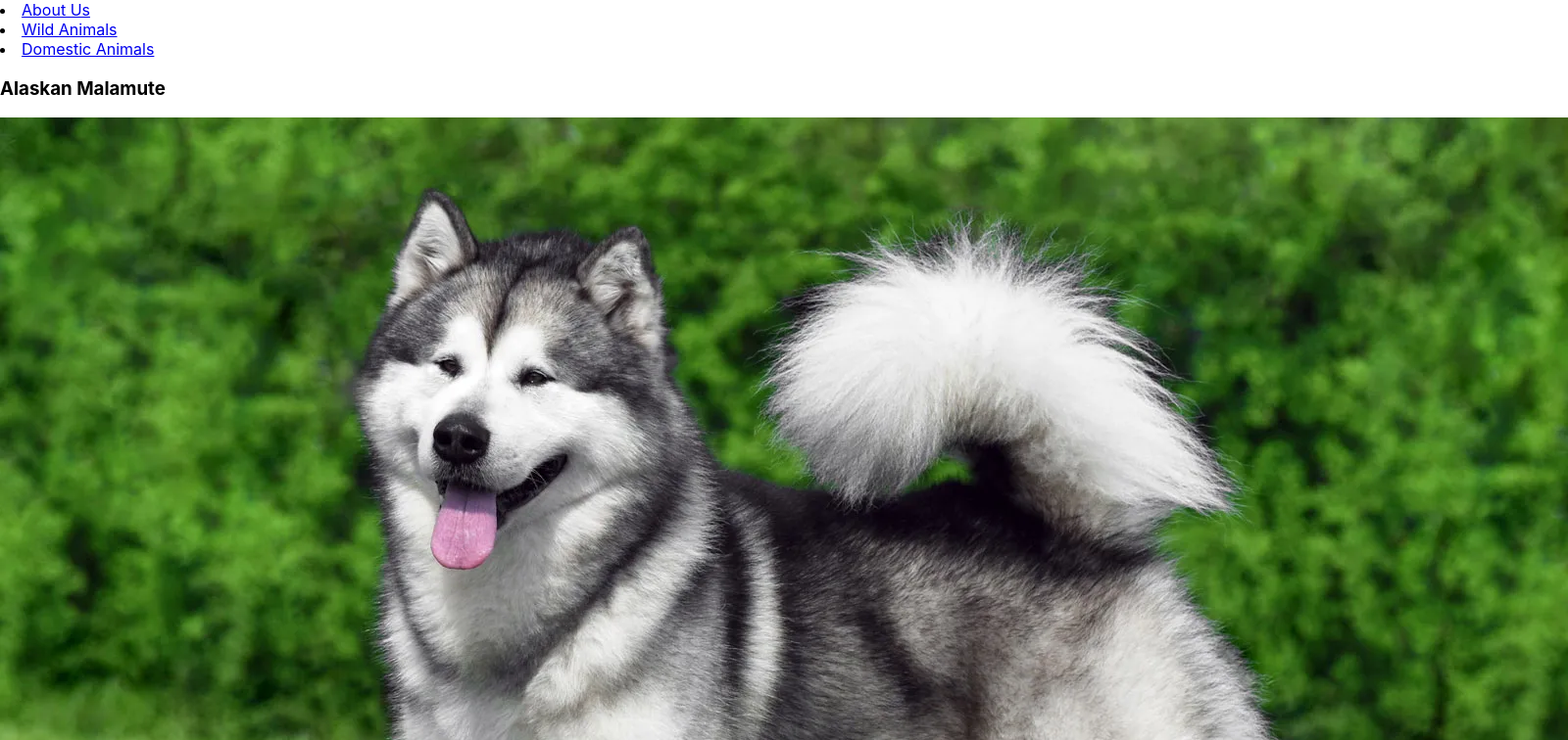
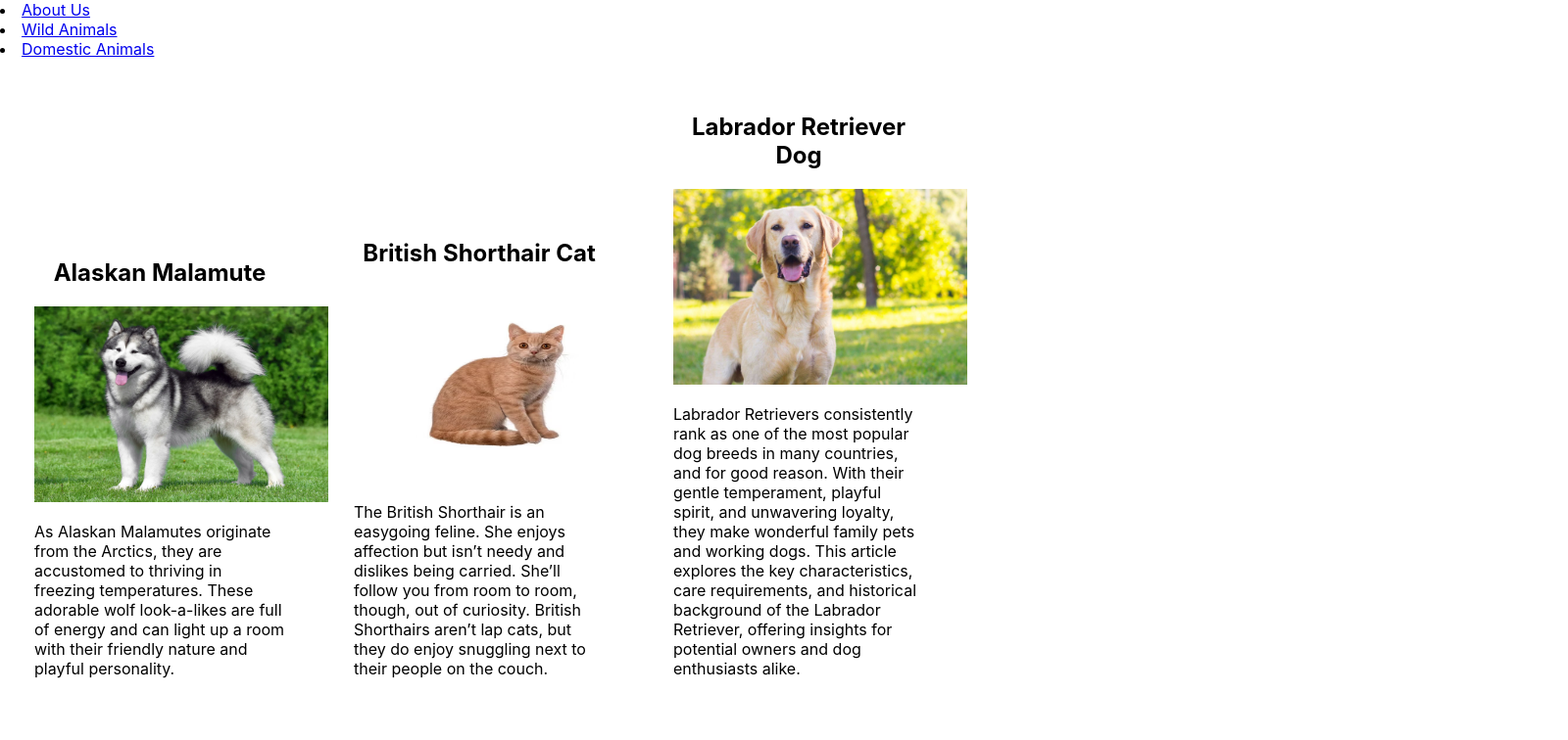
Before and after one commit to Kandedriva/assignment, a React (Create React App) app: page /DomesticAnimals in a window 1280 px wide. Shown: the top 756 px of the page at 98% size, 1600 px wide, since content can reach past the window. Built offline with nearby package versions, Linux system fonts and the light colour scheme; data requests are answered from the project's data file.

Commit message:
Add css styling to the components.

```diff
--- a/src/App.css
+++ b/src/App.css
@@ -1,38 +1,43 @@
-.App {
+
+.AnimalsImages{
+  /* border: 2px solid; */
+  text-align: center;
+  width: 300px;
+  height: 200px;
+}
+.wildAnimalsContainer{
+  /* border: 2px solid; */
+  display: inline-block;
+  padding: 10px 15px 10px 15px;
+  margin: 5px 70px 5px 10px;
+}
+.container:hover{
+  border: 2px solid green;
+}
+.description{
+  padding: 10px;
+}
+.details-button{
+
+  margin-left: 35%;
+  padding: 5px 50px 5px 50px;
+  background-color: white;
+  border: 2px solid red;
+  font-size: 20px;
+}
+.details-button:hover{
+  background-color: red;
+  color: white;
+}
+.animalsName{
   text-align: center;
 }
+.container{
+  margin: 10px;
 
-.App-logo {
-  height: 40vmin;
-  pointer-events: none;
+
+    display: inline-block;
+    padding: 25px;
+    width: 20%;
+    height: 20%;
 }
-
-@media (prefers-reduced-motion: no-preference) {
-  .App-logo {
-    animation: App-logo-spin infinite 20s linear;
-  }
-}
-
-.App-header {
-  background-color: #282c34;
-  min-height: 100vh;
-  display: flex;
-  flex-direction: column;
-  align-items: center;
-  justify-content: center;
-  font-size: calc(10px + 2vmin);
-  color: white;
-}
-
-.App-link {
-  color: #61dafb;
-}
-
-@keyframes App-logo-spin {
-  from {
-    transform: rotate(0deg);
-  }
-  to {
-    transform: rotate(360deg);
-  }
-}
--- a/src/App.js
+++ b/src/App.js
@@ -10,12 +10,22 @@ import Navbar from './Components/Navbar';
 
 
 function App() {
+
+  function displayDetails(descriptions){
+    fetch(`http://localhost:5001/${descriptions}`)
+    .then(response=>response.json())
+    .then(details=>console.log(details))
+    .catch(error=>{
+      console.log(error)
+    })
+
+  }
   return (
     <Router>
     <Navbar/>
     <Routes>
         <Route path="/" element={<AboutUs />} />
-        <Route path="/DomesticAnimals" element={<DomesticAnimals />} />
+        <Route path="/DomesticAnimals" element={<DomesticAnimals displayDetails={displayDetails}/>} />
         <Route path="/WildAnimals" element={<WildAnimals />} />
       </Routes>
     </Router>
--- a/src/Components/DomesticAnimals.js
+++ b/src/Components/DomesticAnimals.js
@@ -3,6 +3,7 @@ import React, { useEffect, useState } from "react";
 
 function DomesticAnimals(){
     const [domesticsAnimals, setdomesticsAnimals] = useState([]);
+    const [showDetails, setShowdetails] = useState(false)
 
     useEffect(() => {
         fetch("http://localhost:5001/domesticAnimals")
@@ -11,21 +12,31 @@ function DomesticAnimals(){
 
     }, []);
 
+    function showADetails(){
+        setShowdetails(true)
+
+    }
+
     return(
         <>
         {
             domesticsAnimals.map(domesticsAnimal =>(
-                <div key={domesticsAnimal.id}>
+                <div key={domesticsAnimal.id} className="container">
                     <div>
-                        <h3>{domesticsAnimal.breed} </h3>
-                        <img src={domesticsAnimal.image} />
-                        <p>{domesticsAnimal.characteristics}</p>
+                        <h2 className="animalsName">{domesticsAnimal.breed} </h2>
+                        <img src={domesticsAnimal.image} className="AnimalsImages"/>
+                       <div className="comntainer">
+
+                      <p>{domesticsAnimal.characteristics} </p>
+
+                       </div>
                     </div>
+
+
                 </div>
             ))
         }
-
-        </>
+           </>
     )
 }
-export default DomesticAnimals
+export default DomesticAnimals;
--- a/src/Components/WildAnimals.js
+++ b/src/Components/WildAnimals.js
@@ -12,13 +12,19 @@ function WildAnimals(){
     return(
         <>
         {
-            wildbreeds.map(wildbreeds =>(
-                <div key={wildbreeds.id}>
+            wildbreeds.map(wildbreed =>(
+                <div key={wildbreed.id} className="container">
                     <div>
-                        <h3>{wildbreeds.name} </h3>
-                        <img src={wildbreeds.image} />
-                        <p>{wildbreeds.description}</p>
+                        <h2 className="animalsName">{wildbreed.name} </h2>
+                        <img src={wildbreed.image} className="AnimalsImages"/>
+                       <div className="comntainer">
+
+                      <p>{wildbreed.description} </p>
+
+                       </div>
                     </div>
+
+
                 </div>
             ))
         }
```
Also changed, not shown: src/Components/Details.js (added, +16 -0 lines).
